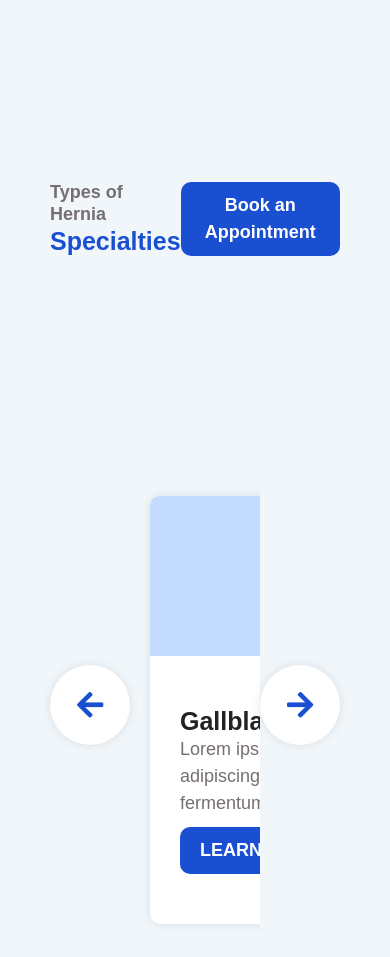
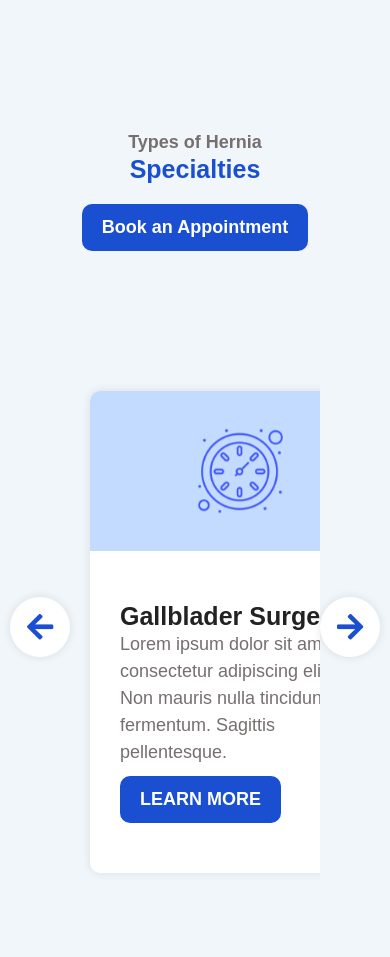
Before and after one commit to Abrahamcepedao/HERNIACLINICWEB, a plain HTML site: page index.html in a window 390 px wide. Shown: the part 2940-3897 px from the top of the page. Drawn offline with nearby package versions, Linux system fonts and the light colour scheme; a script that the page names is missing; a web font is replaced by a local one.

Commit message:
made types of hernia responsive

```diff
--- a/css/index.css
+++ b/css/index.css
@@ -611,7 +611,6 @@ p, a, li, select{
 	.hernia__inner__container {
 		display: block;
 	}
-
 }
 
 /* 576px */
@@ -716,6 +715,30 @@ p, a, li, select{
     height: 0;
 }
 
+
+/* <-----responsive-----> */
+/* 992px */
+@media (max-width: 776px) {
+	.services__header {
+		display: block;
+		text-align: center;
+		margin-bottom: 50px;
+	}
+	.services__header h2 {
+		margin-bottom: 20px;
+	}
+	.services__container {
+		padding: 50px 10px;
+	}
+	.services__item {
+		min-width: 300px;
+	}
+	.services__btn {
+		width: 40px;
+		height: 40px;
+		padding: 30px;
+	}
+}
 
 
 /* <---------Open surgery vs. Laparosocopy--------->*/
```
